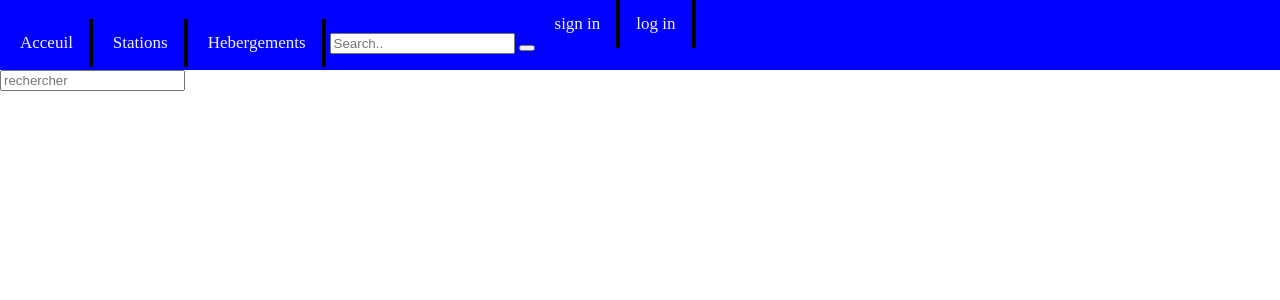
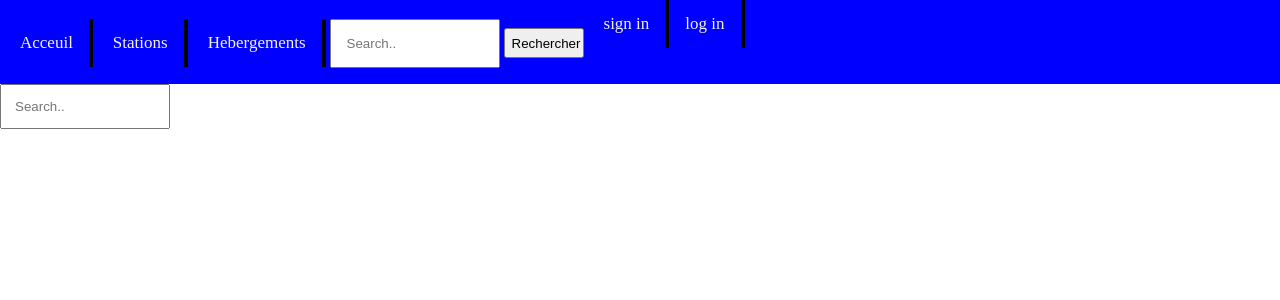
Before and after one commit to igordidier/projet-web, a PHP site: page /search.php in a window 1280 px wide. Shown: the top 300 px of the page. Run offline with PHP 8.4, Linux system fonts and the light colour scheme.

Commit message:
Modif search et button

```diff
--- a/head.php
+++ b/head.php
@@ -4,8 +4,8 @@
 <a href="station.php"><span>Stations</span></a>
 <a href="hebergement.php">Hebergements</a>
 <form action="search.php">
-    <input type="text" placeholder="Search.." name="search">
-    <button type="submit"><i class="fa fa-search"></i></button>
+    <input type="text" placeholder="Search.." name="search" style="padding: 15px;width: 170px;">
+    <button type="submit" style="padding: 6px;width: 80px;height: 30px;"><i class="fa fa-search"></i>Rechercher</button>
   </form>
 <?php
 include('server.php');
--- a/search.php
+++ b/search.php
@@ -11,7 +11,7 @@
   </head>
   <body>
 
-    <input type="text" name="search" value="" placeholder="rechercher">
+    <input type="text" placeholder="Search.." name="search" style="padding: 13px;width: 170px;">
 
   </body>
 </html>
```
